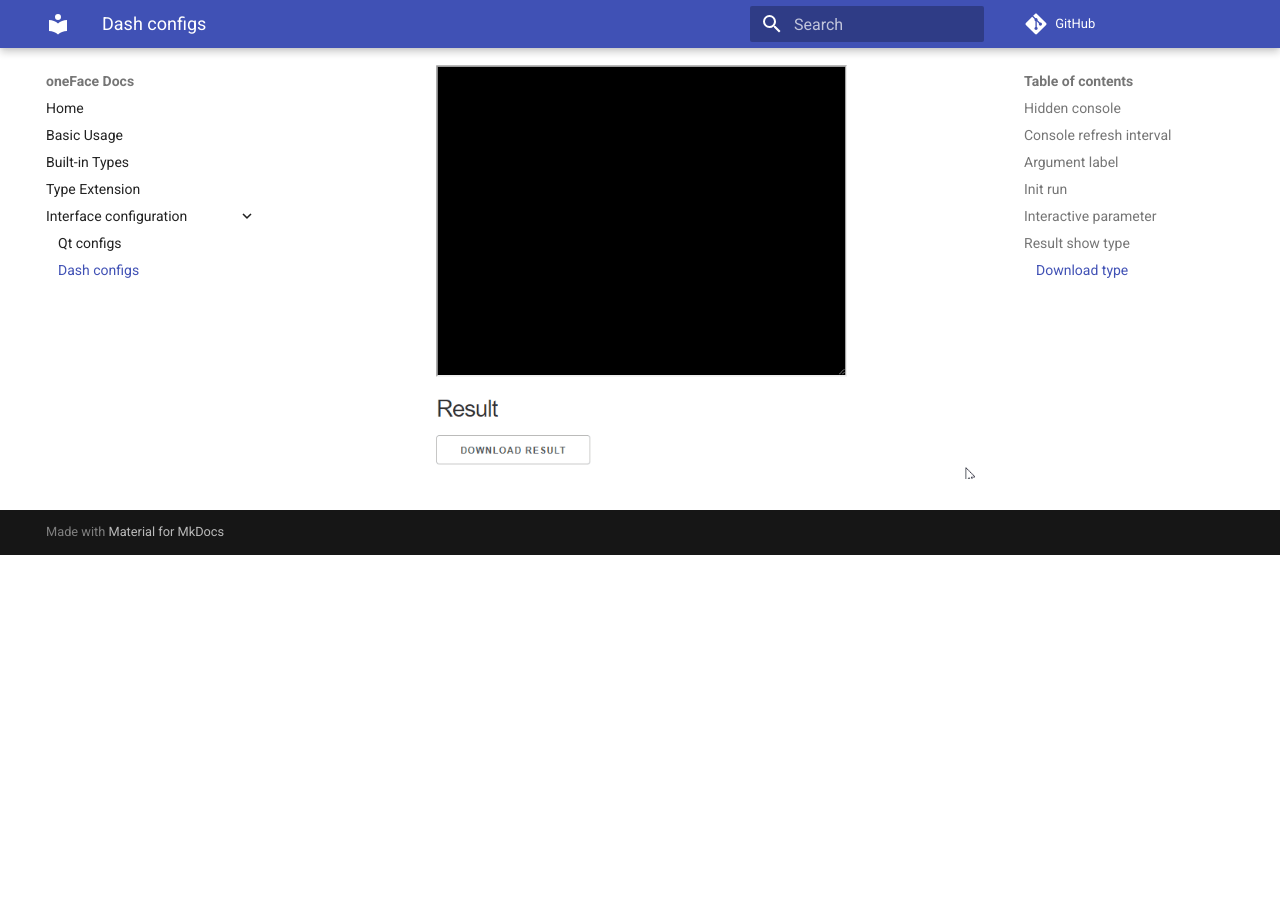
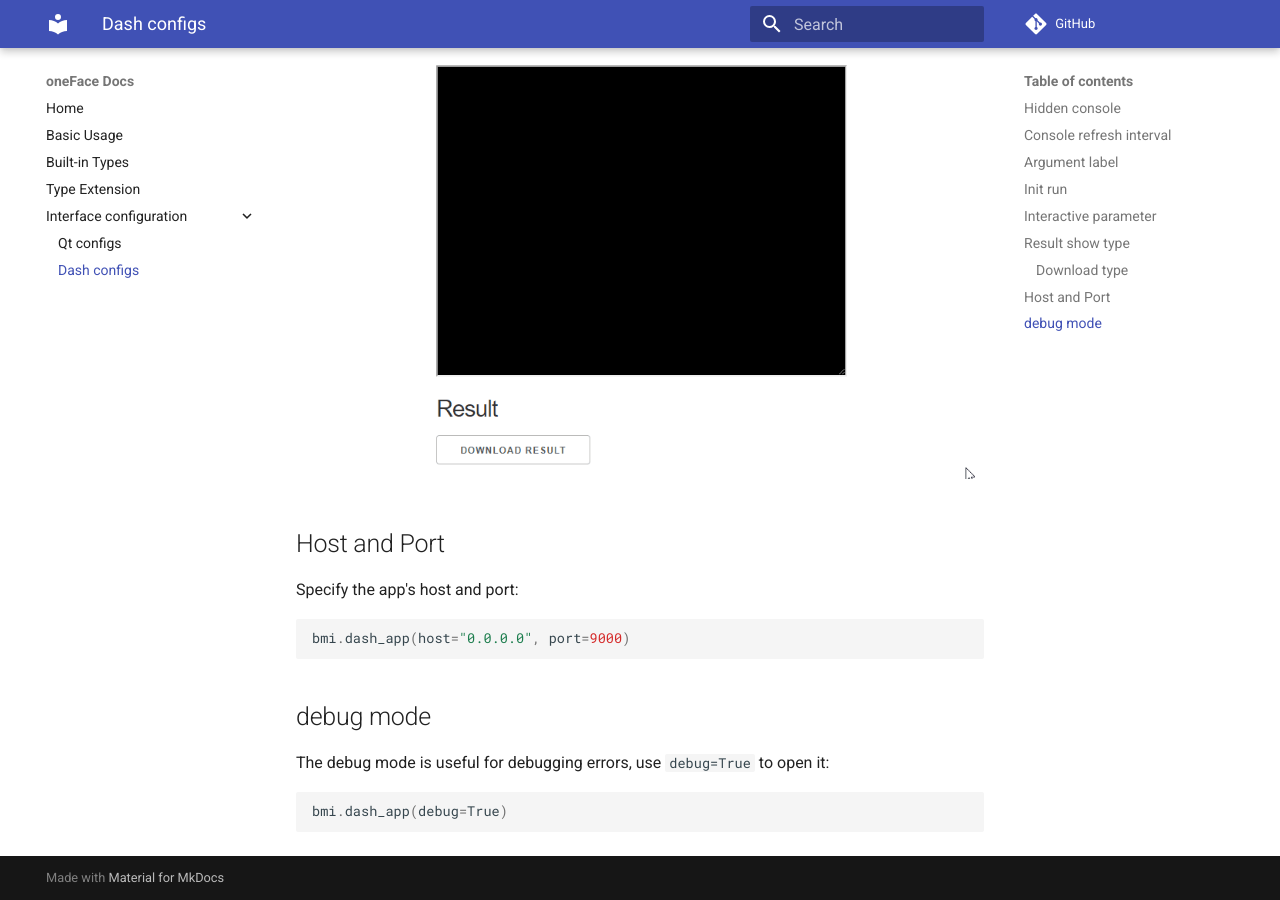
Before and after one commit to Nanguage/oneFace, an MkDocs documentation site: the page built from docs/dash_confs.md, in a window 1280 px wide and 900 px high, scrolled down 3615 px. Built offline with MkDocs 1.6.1 and Material for MkDocs 9.7.7, drawn with Linux system fonts in a browser that asks for light colours; comment, search, counter and statistics services are not loaded; before the commit the page ends 4170 px from its top, so only the background shows below that.

Commit message:
update docs: add server arg

````diff
--- a/docs/dash_confs.md
+++ b/docs/dash_confs.md
@@ -109,3 +109,19 @@ bmi.dash_app(result_show_type="download")
 ```
 
 ![download_res_dash](./imgs/download_res_dash.gif)
+
+## Host and Port
+
+Specify the app's host and port:
+
+```Python
+bmi.dash_app(host="0.0.0.0", port=9000)
+```
+
+## debug mode
+
+The debug mode is useful for debugging errors, use `debug=True` to open it:
+
+```Python
+bmi.dash_app(debug=True)
+```
````
